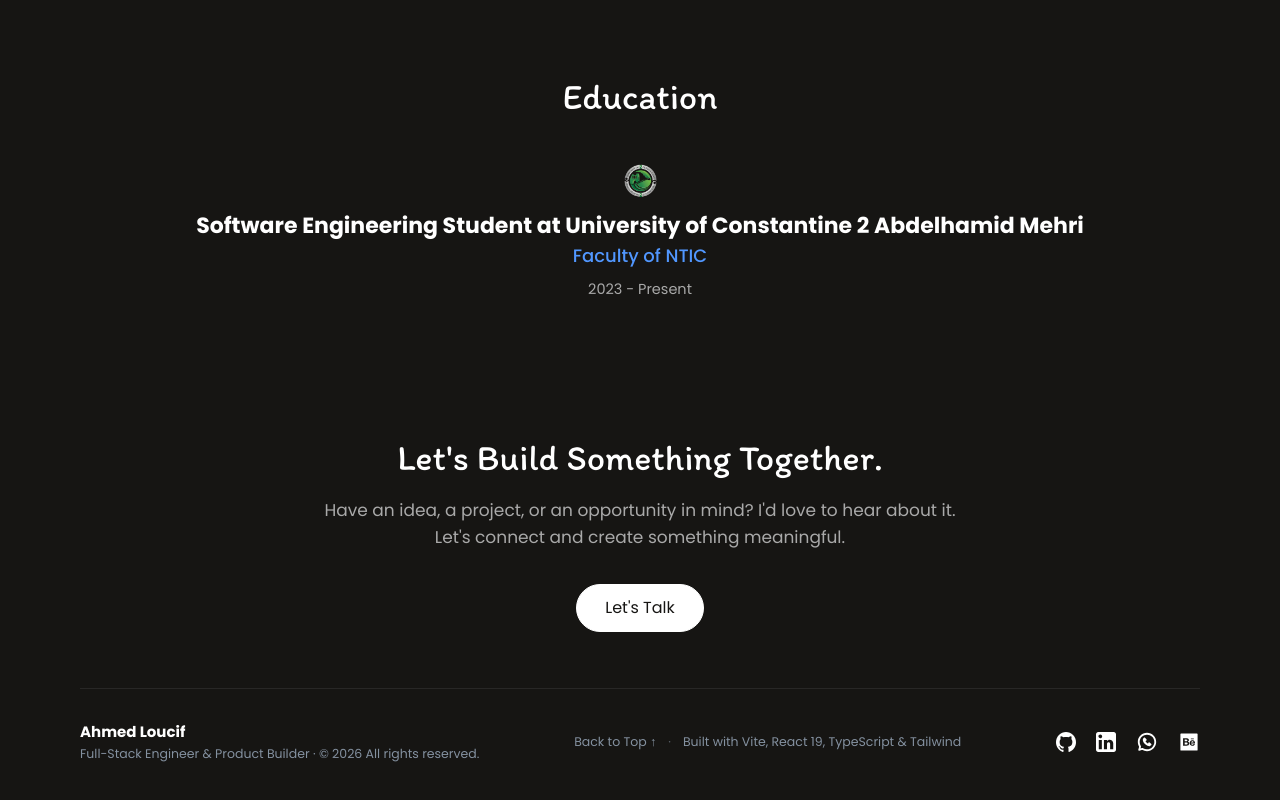
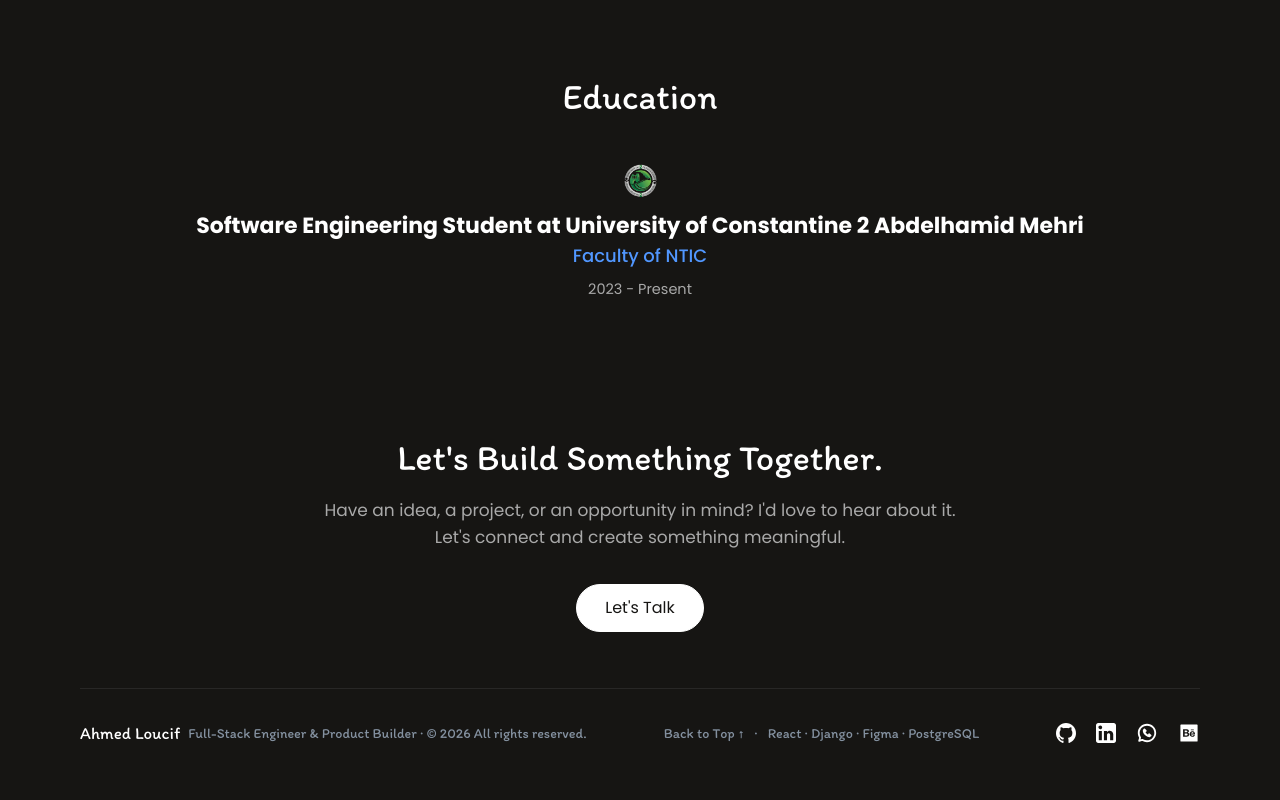
Before and after one commit to lo-ucif/lo__ucif-portfolio, a React (Vite) app: page / in a window 1280 px wide. Shown: the part 4967-5767 px from the top of the page. Built offline with nearby package versions, Linux system fonts and the light colour scheme; a web font is replaced by a local one.

Commit message:
feat: add SiteFooter component with social links and back-to-top functionality

```diff
--- a/src/components/layout/SiteFooter.tsx
+++ b/src/components/layout/SiteFooter.tsx
@@ -12,28 +12,28 @@ export function SiteFooter() {
   };
 
   return (
-    <footer className="w-full border-t border-white/[0.08] pt-8 pb-4 text-[#e1e1e1]">
-      <div className="mx-auto flex w-full max-w-6xl flex-col items-center justify-between gap-6 sm:flex-row">
-        {/* Left: Identity & Copyright */}
-        <div className="flex flex-col items-center sm:items-start text-center sm:text-left">
-          <span className="font-['Poppins'] text-[15px] font-bold text-white">
+    <footer className="w-full border-t border-white/[0.08] pt-8 pb-4 text-[#e1e1e1] font-['Itim']">
+      <div className="mx-auto flex w-full max-w-6xl flex-col items-center justify-between gap-5 lg:flex-row">
+        {/* Left: Name and Title in one line */}
+        <div className="flex flex-wrap items-center justify-center lg:justify-start gap-2 whitespace-nowrap text-center lg:text-left">
+          <span className="text-[17px] text-white">
             Ahmed Loucif
           </span>
-          <p className="font-['Poppins'] text-[12.5px] text-[#8491A0] mt-0.5">
+          <span className="text-[14px] text-[#8491A0]">
             Full-Stack Engineer & Product Builder · © 2026 All rights reserved.
-          </p>
+          </span>
         </div>
 
-        {/* Center: Navigation & Tech Note */}
-        <div className="flex items-center gap-3 font-['Poppins'] text-[12.5px] text-[#8491A0]">
+        {/* Center: Back to Top and Technologies in one line */}
+        <div className="flex items-center gap-2.5 whitespace-nowrap text-[14px] text-[#8491A0]">
           <button
             onClick={scrollToTop}
-            className="hover:text-white transition-colors duration-200 cursor-pointer"
+            className="text-[#8491A0] hover:text-white transition-colors duration-200 cursor-pointer"
           >
             Back to Top ↑
           </button>
-          <span className="text-[#8491A0]/60">·</span>
-          <span>Built with Vite, React 19, TypeScript & Tailwind</span>
+          <span>·</span>
+          <span>React · Django · Figma · PostgreSQL</span>
         </div>
 
         {/* Right: Social Profiles */}
```
